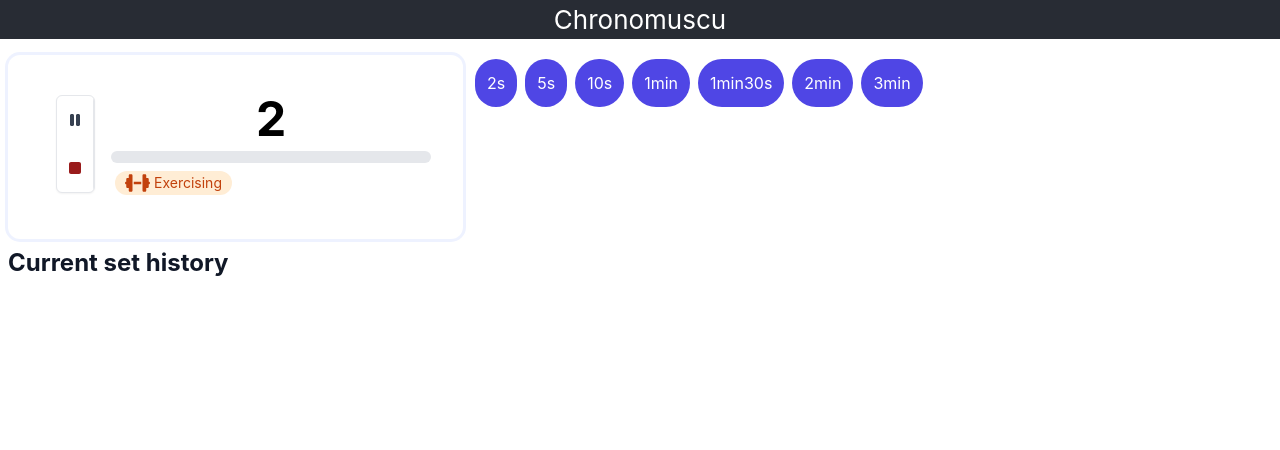
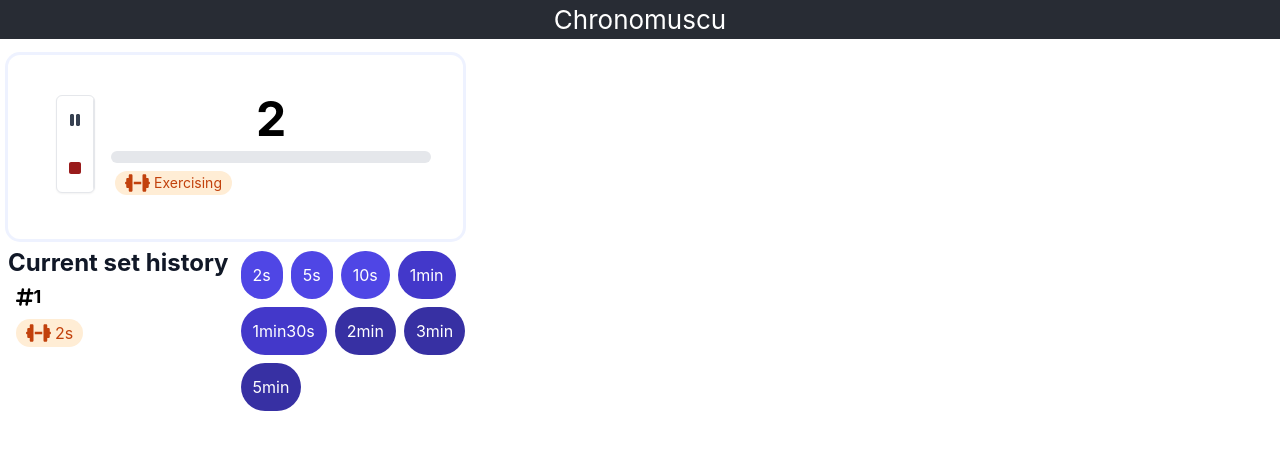
Before and after one commit to geosdevs/chronomuscu, a React (Create React App) app in the folder ui/: page / in a window 1280 px wide. Both pictures are taken after a click on the button 75 px from the left and 120 px from the top of the page. Shown: the top 450 px of the page. Built offline with nearby package versions, Linux system fonts and the light colour scheme.

Commit message:
register sets history

```diff
--- a/ui/src/components/ExerciseBoard/ExerciseBoard.tsx
+++ b/ui/src/components/ExerciseBoard/ExerciseBoard.tsx
@@ -1,17 +1,19 @@
-import Goal from "./Goal";
-import SetsTable from "./SetsTable";
 import Timer, {
   TIMER_ACTIVITY_STATUS_EXERCISING,
   TIMER_ACTIVITY_STATUS_RESTING,
   TIME_INTERVAL_MS,
 } from "./Timer/Timer";
 import RestBtnGroup from "./RestBoard/RestBtnGroup";
-import { createContext, useEffect, useState } from "react";
+import { createContext, useEffect, useRef, useState } from "react";
 import {
-  SESSION_STATUS,
+  SessionStatus,
   SetsHistoryData,
   TimerActivityStatus,
 } from "../../app-types";
+import {
+  getCurrentSetHistory,
+  getLastSetHistory,
+} from "./Timer/sets-table-functions";
 
 export const ExerciseBoardRestBtnClickContext = createContext<null | Function>(
   null
@@ -26,47 +28,34 @@ export default function ExerciseBoard() {
     useState<TimerActivityStatus>(TIMER_ACTIVITY_STATUS_EXERCISING);
   const [timerInitSeconds, setTimerInitSeconds] = useState<number>(0);
   const [sessionSate, setSessionState] =
-    useState<SESSION_STATUS>(SESSION_STOPPED);
-  const [prevRestingTimerMs, setPrevRestingTimerMs] = useState(0);
-  const [setsHistory, setSetsHistory] = useState<SetsHistoryData>([]);
+    useState<SessionStatus>(SESSION_STOPPED);
+  const [prevRestingTimerMs, setPrevRestingTimerMs] = useState<number>(0);
   const [restTimers, setRestTimers] = useState<number[]>([]);
-  const [currentActivityTimerMs, setCurrentActivityTimerMs] = useState(0);
+  const setsHistoryRef = useRef<SetsHistoryData[]>([]);
 
   // todo remove tmp effect
   useEffect(() => {
-    setRestTimers([2, 5, 10, 60, 90, 120, 180]);
+    setRestTimers([2, 5, 10, 60, 90, 120, 180, 300]);
   }, []);
 
   function handleRestBtnClick(timerSeconds: number) {
-    addSetHistory();
+    const currentSetHistory = SESSION_STARTED
+      ? getLastSetHistory(setsHistoryRef)
+      : getCurrentSetHistory(setsHistoryRef);
+
     setTimerActivityStatus(TIMER_ACTIVITY_STATUS_RESTING);
     setSessionState(SESSION_STARTED);
     setTimerInitSeconds(timerSeconds);
     setPrevRestingTimerMs(timerSeconds * TIME_INTERVAL_MS);
+
+    if (currentSetHistory) {
+      currentSetHistory.restSeconds = timerSeconds;
     }
-
-  function addSetHistory() {
-    if (timerActivityStatus === TIMER_ACTIVITY_STATUS_EXERCISING) {
-      setSetsHistory([...setsHistory, {
-        id: getNextSetHistoryId(),
-        activitySeconds: currentActivityTimerMs / TIME_INTERVAL_MS,
-        restSeconds: prevRestingTimerMs / TIME_INTERVAL_MS
-      }]);
-    }
-  }
-
-  function getNextSetHistoryId(): number {
-    return (setsHistory[setsHistory.length - 1]?.id ?? 0) + 1;
-  }
-
-  function handleCurrentActivityTimerUpdate(currentTimerMs: number) {
-    setCurrentActivityTimerMs(currentTimerMs);
   }
 
   return (
     <>
       <section className="max-w-3xl w-fit mx-2 my-4 grid">
-        <div className="row-span-1 col-span-3 w-fit">
         <Timer
           key={`timer-init-${timerInitSeconds}`}
           timerInitSeconds={timerInitSeconds}
@@ -78,16 +67,14 @@ export default function ExerciseBoard() {
           setSessionState={setSessionState}
           prevRestingTimerMs={prevRestingTimerMs}
           setPrevRestingTimerMs={setPrevRestingTimerMs}
-            onActivityTimerUpdate={handleCurrentActivityTimerUpdate}
+          setsHistoryRef={setsHistoryRef}
         ></Timer>
-        </div>
-        <div className="row-span-2 col-span-3 w-fit my-2">
-          <Goal></Goal>
-          <SetsTable setsData={setsHistory}></SetsTable>
-        </div>
         <ExerciseBoardRestBtnClickContext.Provider value={handleRestBtnClick}>
-          <div className="mx-2 col-span-1 row-span-2 col-start-4 row-start-1">
-            <RestBtnGroup restTimers={restTimers.slice(0, 8)} flexDirection="col"></RestBtnGroup>
+          <div className="m-2 col-span-2 row-span-2 col-start-3 row-start-2 w-2/4">
+            <RestBtnGroup
+              restTimers={restTimers.slice(0, 8)}
+              flexDirection="row"
+            ></RestBtnGroup>
           </div>
           {/* <div className="col-span-3 col-start-1 row-start-3">
             <RestBtnGroup restTimers={restTimers.slice(5, 8)}></RestBtnGroup>
--- a/ui/src/components/ExerciseBoard/RestBoard/RestBtn.tsx
+++ b/ui/src/components/ExerciseBoard/RestBoard/RestBtn.tsx
@@ -9,11 +9,21 @@ type RestBtnProps = {
 
 export default function RestBtn({ restSeconds }: RestBtnProps) {
   const onRestBtnClick = useContext(ExerciseBoardRestBtnClickContext);
+  let bgColor;
+
+  if (restSeconds >= 60 && restSeconds < 120) {
+    bgColor = "bg-indigo-700";
+  } else if (restSeconds >= 120) {
+    bgColor = "bg-indigo-800";
+  } else {
+    bgColor = 'bg-indigo-600';
+  }
 
   return (
-    <div className="m-1">
       <button
-        className="rounded-full text-white hover:scale-110  bg-indigo-600 p-3 transition hover:bg-indigo-400 focus:outline-none focus:ring"
+        className={`m-1 rounded-full text-white hover:scale-110
+        ${bgColor} p-3 transition hover:bg-indigo-300
+        focus:outline-none focus:ring`}
         onClick={() => {
           if (typeof onRestBtnClick === "function") {
             onRestBtnClick(restSeconds);
@@ -22,6 +32,5 @@ export default function RestBtn({ restSeconds }: RestBtnProps) {
       >
         {secondsToPrettyString(restSeconds)}
       </button>
-    </div>
   );
 }
--- a/ui/src/components/ExerciseBoard/RestBoard/RestBtnGroup.tsx
+++ b/ui/src/components/ExerciseBoard/RestBoard/RestBtnGroup.tsx
@@ -6,10 +6,14 @@ type RestBoardProps = {
 }
 
 export default function RestBtnGroup(props: RestBoardProps) {
-  const classes = ['flex', `flex-${props.flexDirection || 'row'}`];
+  const flexDirectionProp = props.flexDirection ?? "row";
+  const flexDirection = {
+    "row": 'flex-row',
+    "col": 'flex-col'
+  };
 
   return (
-    <div className={classes.join(' ')}>
+    <div className={`flex ${flexDirection[flexDirectionProp]} flex-wrap w-fit`}>
       {props.restTimers.map((restTimer) => (
         <RestBtn key={`rest-seconds-${restTimer}`} restSeconds={restTimer}></RestBtn>
         ))}
--- /dev/null
+++ b/ui/src/components/ExerciseBoard/Timer/SetsTable.tsx
@@ -0,0 +1,93 @@
+import React, { Fragment, MutableRefObject } from "react";
+import { secondsToPrettyString } from "../../../functions/time";
+import { FontAwesomeIcon } from "@fortawesome/react-fontawesome";
+import {
+  faDumbbell,
+  faHashtag,
+  faHourglass,
+} from "@fortawesome/free-solid-svg-icons";
+import {
+  SessionStatus,
+  SetsHistoryData,
+  TimerActivityStatus,
+} from "../../../app-types";
+import { TIMER_ACTIVITY_STATUS_EXERCISING, TIME_INTERVAL_MS } from "./Timer";
+import { SESSION_STARTED } from "../ExerciseBoard";
+import { getCurrentSetHistory, getNextSetHistoryId } from "./sets-table-functions";
+
+type SetsTableProps = {
+  setsHistoryRef: MutableRefObject<SetsHistoryData[]>
+  sessionSate: SessionStatus;
+  timerActivityStatus: TimerActivityStatus;
+  timerSeconds: number;
+  children?: React.ReactNode;
+};
+
+export default function SetsTable({
+  setsHistoryRef,
+  sessionSate,
+  timerActivityStatus,
+  timerSeconds,
+}: SetsTableProps) {
+  let i = 1;
+
+  function handleSetsHistory() {
+    if (
+      sessionSate === SESSION_STARTED &&
+      timerActivityStatus === TIMER_ACTIVITY_STATUS_EXERCISING
+    ) {
+      const currentSetHistory = getCurrentSetHistory(setsHistoryRef);
+
+      if (!currentSetHistory) {
+        setsHistoryRef.current.push({
+          id: getNextSetHistoryId(setsHistoryRef),
+          activitySeconds: timerSeconds / TIME_INTERVAL_MS,
+          restSeconds: 0,
+        });
+      } else {
+        currentSetHistory.activitySeconds = timerSeconds / TIME_INTERVAL_MS;
+      }
+    }
+  }
+
+  handleSetsHistory();
+
+  return (
+    <div className="">
+      <h3 className="text-2xl font-bold text-gray-900">Current set history</h3>
+      <div className="grid">
+        {setsHistoryRef.current.map((row, index) => {
+          const rowStartClass = `row-start-${index + 1}`;
+          return (
+            <Fragment key={row.id}>
+              <div
+                className={"align-middle col-span-1 mx-2 my-1 " + rowStartClass}
+              >
+                <FontAwesomeIcon icon={faHashtag} size="lg" />
+                <span className="text-lg font-bold">{i++}</span>
+              </div>
+              <div className={"col-span-4 " + rowStartClass}>
+                <span className="align-middle mx-2 my-1 inline-flex items-center justify-center rounded-full bg-orange-100 px-2.5 py-0.5 text-orange-700">
+                  <FontAwesomeIcon icon={faDumbbell} size="lg" />
+                  <p className="whitespace-nowrap ml-1 txt-6xl">
+                    {secondsToPrettyString(row.activitySeconds)}
+                  </p>
+                </span>
+                <span className="align-middle mx-2 my-1 inline-flex items-center justify-center rounded-full px-2.5 py-0.5 text-blue-700">
+                  {row.restSeconds > 0 ? (
+                    <>
+                    <FontAwesomeIcon icon={faHourglass} size="sm" />
+                    <p className="whitespace-nowrap ml-1 text-sm">
+                      {secondsToPrettyString(row.restSeconds)}
+                    </p>
+                    </>
+                  ): ''}
+                </span>
+              </div>
+            </Fragment>
+          );
+        })}
+      </div>
+    </div>
+  );
+}
--- a/ui/src/components/ExerciseBoard/Timer/Timer.tsx
+++ b/ui/src/components/ExerciseBoard/Timer/Timer.tsx
@@ -12,6 +12,8 @@ import {
 } from "../ExerciseBoard";
 import { FontAwesomeIcon } from "@fortawesome/react-fontawesome";
 import { faDumbbell, faHourglass } from "@fortawesome/free-solid-svg-icons";
+import Goal from "../Goal";
+import SetsTable from "./SetsTable";
 
 export const TIME_INTERVAL_MS = 1000;
 
@@ -26,7 +28,7 @@ export default function Timer({
   setSessionState,
   prevRestingTimerMs,
   setPrevRestingTimerMs,
-  onActivityTimerUpdate
+  setsHistoryRef
 }: TimerProps) {
   const [timerStateMs, setTimerStateMs] = useState<number>(
     timerInitSeconds * TIME_INTERVAL_MS
@@ -34,8 +36,11 @@ export default function Timer({
   const refTimerId = useRef<NodeJS.Timer | null>(null);
   let restingProgress = 0;
 
-  if (prevRestingTimerMs > 0 && timerActivityStatus === TIMER_ACTIVITY_STATUS_RESTING) {
-    restingProgress = timerStateMs / prevRestingTimerMs * 100;
+  if (
+    prevRestingTimerMs > 0 &&
+    timerActivityStatus === TIMER_ACTIVITY_STATUS_RESTING
+  ) {
+    restingProgress = (timerStateMs / prevRestingTimerMs) * 100;
   }
 
   useEffect(() => {
@@ -48,7 +53,9 @@ export default function Timer({
 
               if (timerActivityStatus === TIMER_ACTIVITY_STATUS_EXERCISING) {
                 timerMs += TIME_INTERVAL_MS;
-              } else if (timerActivityStatus === TIMER_ACTIVITY_STATUS_RESTING) {
+              } else if (
+                timerActivityStatus === TIMER_ACTIVITY_STATUS_RESTING
+              ) {
                 timerMs -= TIME_INTERVAL_MS;
               } else {
                 throw new Error("Unknown activity status");
@@ -78,10 +85,6 @@ export default function Timer({
     }
   }, [timerStateMs, setTimerActivityStatusExercising]);
 
-  useEffect(() => {
-    onActivityTimerUpdate(timerStateMs);
-  }, [onActivityTimerUpdate, timerStateMs]);
-
   function handlePlay() {
     setSessionState(SESSION_STARTED);
   }
@@ -107,6 +110,8 @@ export default function Timer({
   }
 
   return (
+    <>
+      <div className="row-span-1 col-span-4 w-fit">
         <div className="flex rounded-xl bg-white p-4 ring ring-indigo-50 sm:p-6 lg:p-8">
           <PlayToolbar
             onPlayClick={(playPauseBtnState) => {
@@ -123,47 +128,58 @@ export default function Timer({
 
           <div className="my-2 min-w-80">
             <div className="text-center">
-          {
-            [SESSION_PAUSED, SESSION_STOPPED].includes(sessionSate) ? (
+              {[SESSION_PAUSED, SESSION_STOPPED].includes(sessionSate) ? (
                 <span className="font-bold text-5xl text-gray-400">
-                {secondsToPrettyString(timerStateMs / 1000, SECONDS_FORMAT_TIMER)}
+                  {secondsToPrettyString(
+                    timerStateMs / 1000,
+                    SECONDS_FORMAT_TIMER
+                  )}
                 </span>
               ) : (
                 <span className="font-bold text-5xl">
-              {secondsToPrettyString(timerStateMs / 1000, SECONDS_FORMAT_TIMER)}
+                  {secondsToPrettyString(
+                    timerStateMs / 1000,
+                    SECONDS_FORMAT_TIMER
+                  )}
                 </span>
-            )
-          }
+              )}
             </div>
             <span
               role="progressbar"
               aria-labelledby="ProgressLabel"
               className="block rounded-full bg-gray-200 my-2"
             >
-          <span className="block h-3 rounded-full bg-indigo-600" style={{width: restingProgress + "%"}}></span>
+              <span
+                className="block h-3 rounded-full bg-indigo-600"
+                style={{ width: restingProgress + "%" }}
+              ></span>
             </span>
 
             <span className="ml-1">
-          {
-            timerActivityStatus === TIMER_ACTIVITY_STATUS_EXERCISING ? (
-              <span
-              className="inline-flex items-center justify-center rounded-full bg-orange-100 px-2.5 py-0.5 text-orange-700"
-              >
+              {timerActivityStatus === TIMER_ACTIVITY_STATUS_EXERCISING ? (
+                <span className="inline-flex items-center justify-center rounded-full bg-orange-100 px-2.5 py-0.5 text-orange-700">
                   <FontAwesomeIcon icon={faDumbbell} size="lg" />
-                <p className="whitespace-nowrap ml-1 text-sm">{timerActivityStatus}</p>
+                  <p className="whitespace-nowrap ml-1 text-sm">
+                    {timerActivityStatus}
+                  </p>
                 </span>
               ) : (
-              <span
-              className="inline-flex items-center justify-center rounded-full bg-blue-100 px-2.5 py-0.5 text-blue-700"
-              >
+                <span className="inline-flex items-center justify-center rounded-full bg-blue-100 px-2.5 py-0.5 text-blue-700">
                   <FontAwesomeIcon icon={faHourglass} size="lg" />
-                <p className="whitespace-nowrap ml-1 text-sm">{timerActivityStatus}</p>
+                  <p className="whitespace-nowrap ml-1 text-sm">
+                    {timerActivityStatus}
+                  </p>
                 </span>
-            )
-          }
+              )}
             </span>
-
           </div>
         </div>
+      </div>
+
+      <div className="row-span-2 col-span-2 w-fit my-2">
+        <Goal></Goal>
+        <SetsTable setsHistoryRef={setsHistoryRef} sessionSate={sessionSate} timerActivityStatus={timerActivityStatus} timerSeconds={timerStateMs}></SetsTable>
+      </div>
+    </>
   );
 }
--- /dev/null
+++ b/ui/src/components/ExerciseBoard/Timer/sets-table-functions.ts
@@ -0,0 +1,15 @@
+import { MutableRefObject } from "react";
+import { SetsHistoryData } from "../../../app-types";
+
+export function getLastSetHistory(setsHistoryRef: MutableRefObject<SetsHistoryData[]>) {
+  return setsHistoryRef.current[setsHistoryRef.current.length - 1];
+}
+
+export function getNextSetHistoryId(setsHistoryRef: MutableRefObject<SetsHistoryData[]>): number {
+  return (getLastSetHistory(setsHistoryRef)?.id ?? 0) + 1;
+}
+
+export function getCurrentSetHistory(setsHistoryRef: MutableRefObject<SetsHistoryData[]>): SetsHistoryData | null {
+  const lastSetHistory = getLastSetHistory(setsHistoryRef);
+  return lastSetHistory?.restSeconds === 0 ? lastSetHistory : null;
+}
```
Also changed, not shown: ui/src/app-types.d.ts (+4 -6 lines), ui/src/components/ExerciseBoard/SetsTable.tsx (deleted, +0 -50 lines), ui/src/components/ExerciseBoard/Timer/PlayToolbar.tsx (+4 -4 lines). Lines whose indentation alone changed are shown as unchanged.
